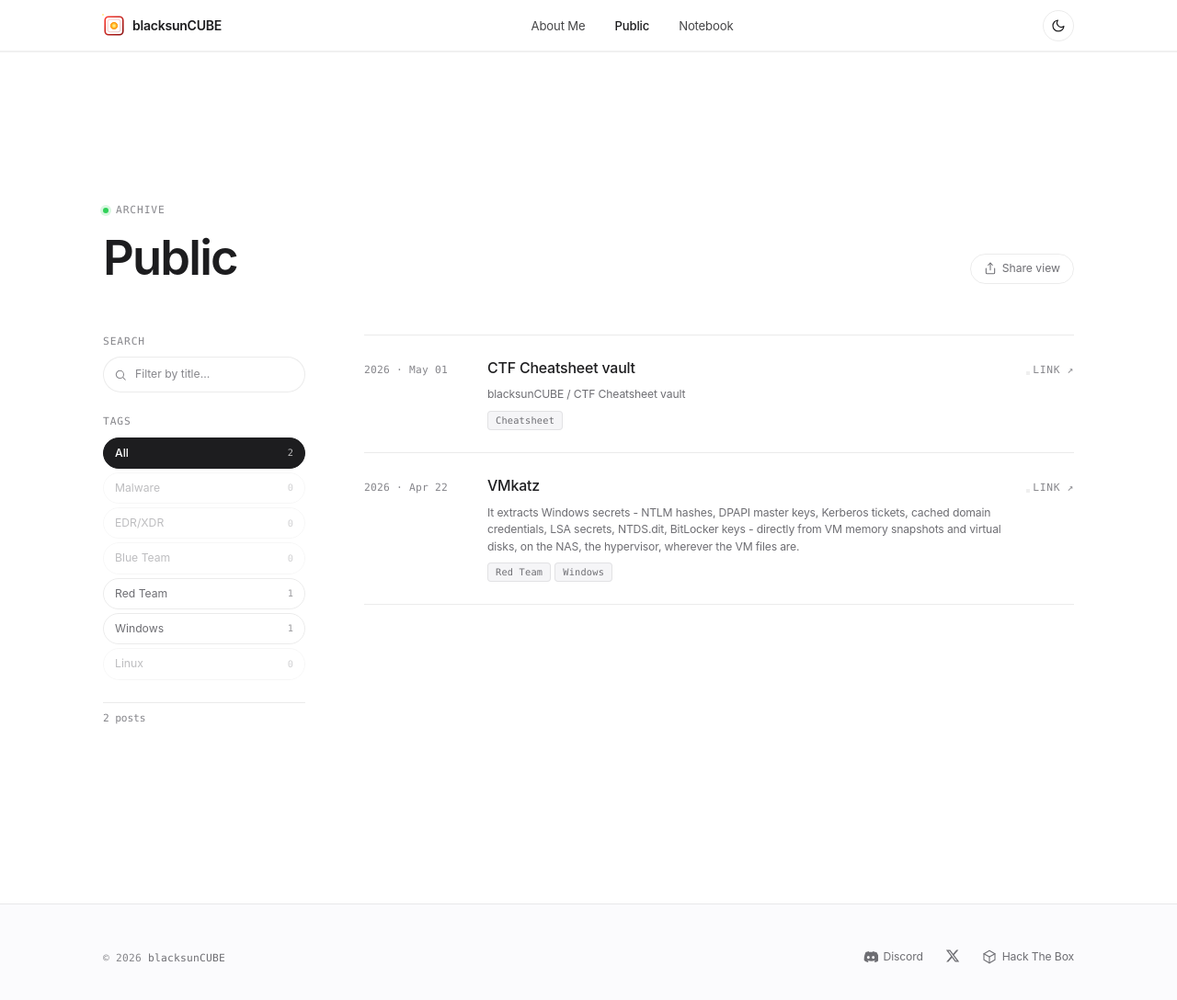
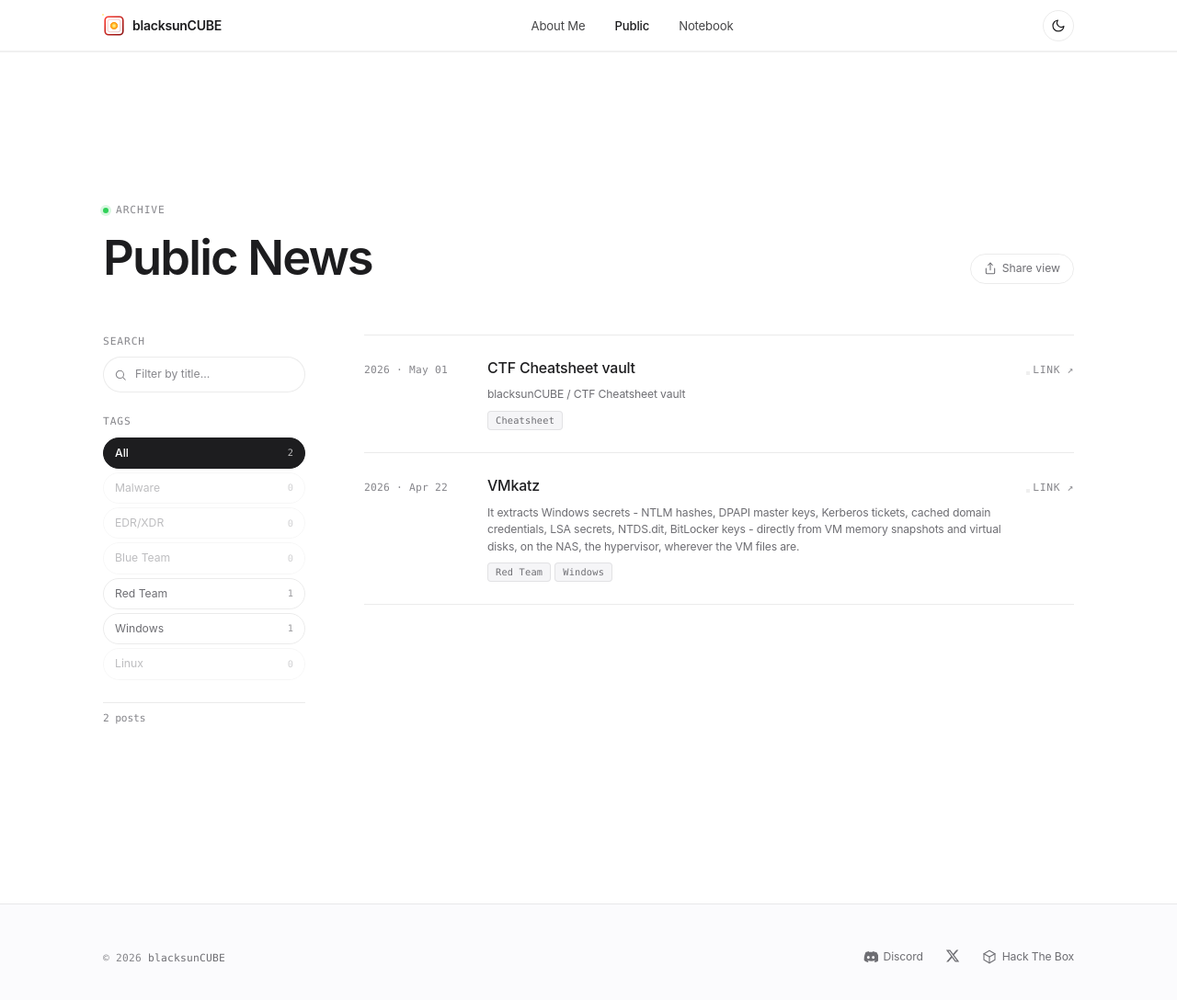
Before and after one commit to 0xAllow/0xallow.github.io, a Jekyll site: the page built from public/index.html, in a window 1280 px wide and 1102 px high. Shown: the top 1088 px of the window at 92% size. Built offline with Jekyll 4.4.1, drawn with Linux system fonts in a browser that asks for light colours.

Commit message:
Update index.html

```diff
--- a/public/index.html
+++ b/public/index.html
@@ -1,7 +1,7 @@
 ---
 layout: default
 permalink: /public/
-title: Public
+title: News
 description: All public research, writeups and reports.
 ---
 
@@ -11,7 +11,7 @@
     <header class="hero archive__head" style="padding-block: var(--sp-7) var(--sp-5);">
       <span class="hero__eyebrow">Archive</span>
       <div class="archive__head-row">
-        <h1 class="hero__title">Public</h1>
+        <h1 class="hero__title">Public News</h1>
         <button type="button" class="share-btn" id="share-btn"
                 aria-label="Copy link to current view">
           <svg viewBox="0 0 24 24" fill="none" stroke="currentColor" stroke-width="1.8" stroke-linecap="round" stroke-linejoin="round" aria-hidden="true">
```
